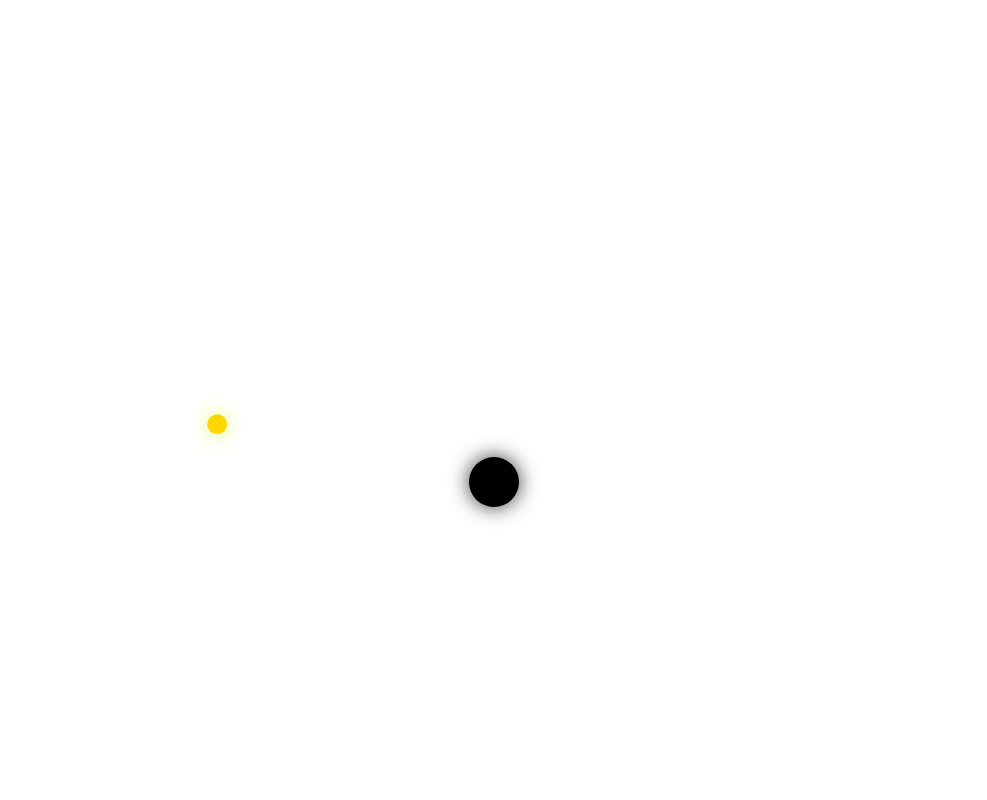
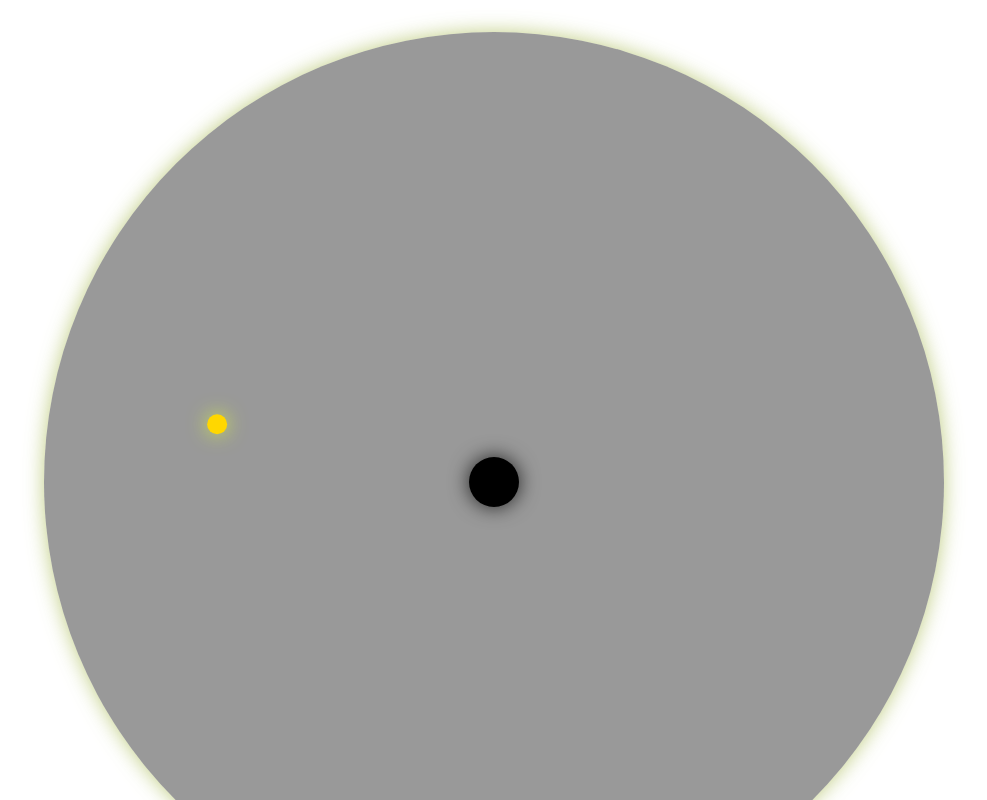
Before and after one commit to zVoidra/react-github-page-experiment, a React (Vite) app: page / in a window 1280 px wide. Shown: the top 800 px of the page, without its empty margins (146-1133 px from the left). Built offline with nearby package versions, Linux system fonts and the light colour scheme.

Commit message:
Just some new colors in "BlackHole.css".

```diff
--- a/src/assets/BlackHole/BlacHole.css
+++ b/src/assets/BlackHole/BlacHole.css
@@ -28,4 +28,7 @@
   overflow: hidden;
   border-radius: 50%;
   margin: auto;
+  background-color: rgba(0, 0, 0, 0.4);
+  border: rgba(222, 255, 57, 0.8);
+  box-shadow: 0 0 20px rgba(176, 192, 99, 0.8);
 }
```
